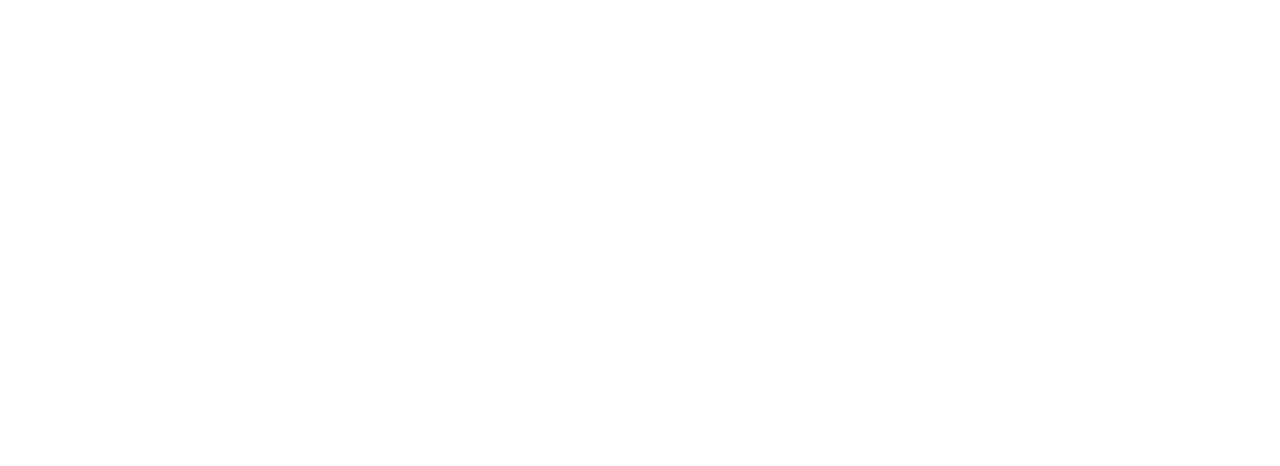
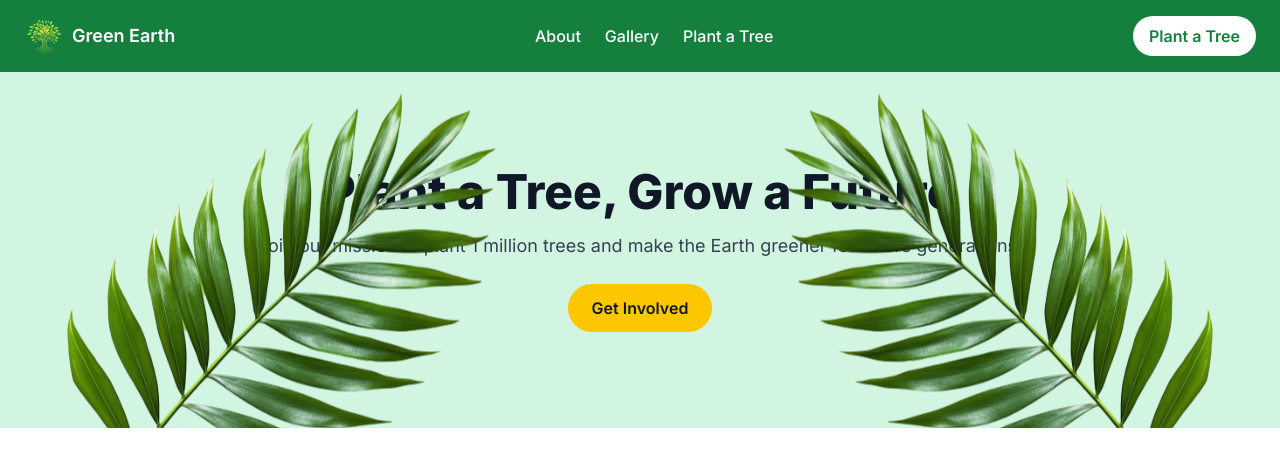
Before and after one commit to amdadislam01/Green-Earth-Site, a plain HTML site: page index.html in a window 1280 px wide. Drawn offline with nearby package versions, Linux system fonts and the light colour scheme.

Commit message:
Navbar Hero Section Complate

```diff
--- a/index.html
+++ b/index.html
@@ -29,6 +29,62 @@
     </style>
   </head>
   <body>
+      <!-- Navbar -->
+    <header class="bg-[#15803D]">
+      <nav class="max-w-[1600px] mx-auto px-6">
+        <div
+          class="flex flex-col md:flex-row items-center justify-between py-4 gap-4 md:gap-0"
+        >
+          <a href="#" class="flex items-center gap-2">
+            <img src="assets/fav.png" alt="logo" class="w-10" />
+            <span class="text-white font-semibold text-lg">Green Earth</span>
+          </a>
 
+          <ul
+            class="hidden md:flex md:flex-row gap-6 text-white font-medium text-center"
+          >
+            <li class="hover:text-gray-300"><a href="#">About</a></li>
+            <li class="hover:text-gray-300"><a href="#">Gallery</a></li>
+            <li class="hover:text-gray-300"><a href="#">Plant a Tree</a></li>
+          </ul>
+
+          <button
+            class="bg-white text-[#15803D] font-semibold px-4 py-2 rounded-full hover:bg-green-500 hover:text-yellow-400 cursor-pointer"
+          >
+            Plant a Tree
+          </button>
+        </div>
+      </nav>
+    </header>
+
+    <!-- Hero Section -->
+    <section class="bg-[#d1f5e1] py-24 relative overflow-hidden">
+      <div class="max-w-4xl mx-auto text-center px-6">
+        <h1
+          class="text-3xl sm:text-4xl md:text-5xl font-extrabold text-gray-900"
+        >
+          Plant a Tree, Grow a Future
+        </h1>
+        <p class="mt-4 text-base sm:text-lg text-gray-700">
+          Join our mission to plant 1 million trees and make the Earth greener
+          for future generations.
+        </p>
+        <button
+          class="mt-6 bg-yellow-400 text-gray-900 px-6 py-3 rounded-full font-semibold hover:bg-yellow-500 transition"
+        >
+          Get Involved
+        </button>
+      </div>
+      <img
+        src="assets/hero-leaf1.png"
+        alt="leaf left"
+        class="absolute left-0 top-1/2 -translate-y-1/2 hidden md:block"
+      />
+      <img
+        src="assets/hero-leaf2.png"
+        alt="leaf right"
+        class="absolute right-0 top-1/2 -translate-y-1/2 hidden md:block"
+      />
+    </section>
   </body>
 </html>
```
Also changed, not shown: 1 other file.
